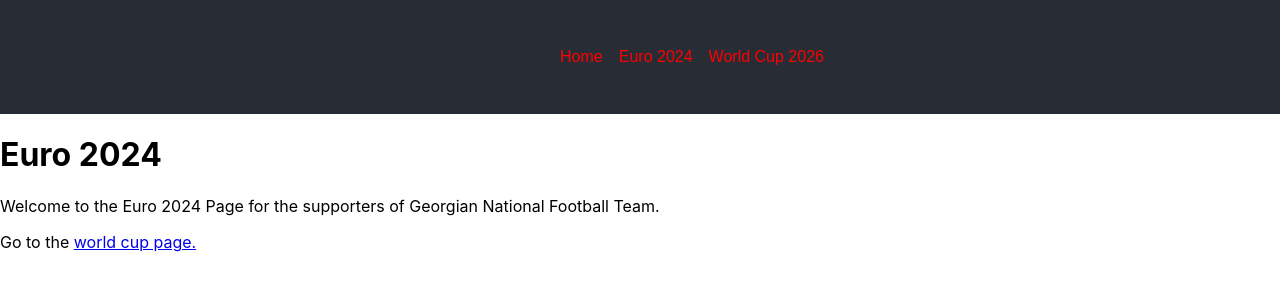
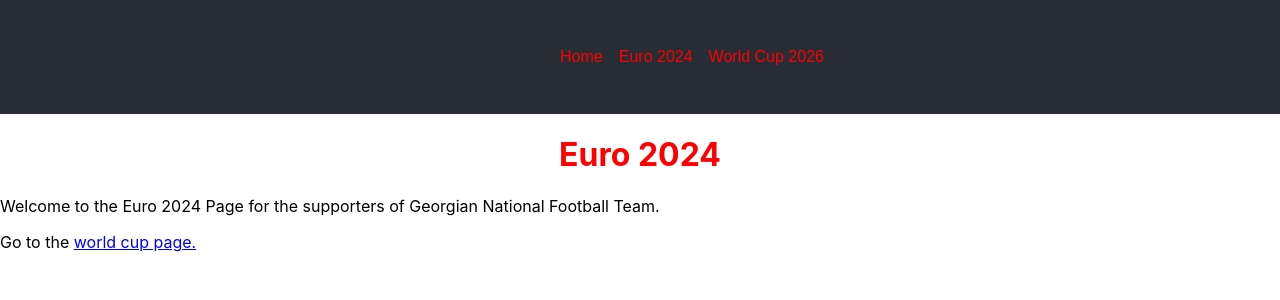
Before and after one commit to Lukakhuza/georgian-football, a React (Create React App) app: page /euro2024 in a window 1280 px wide. Shown: the top 300 px of the page. Built offline with nearby package versions, Linux system fonts and the light colour scheme; a web font is replaced by a local one.

Commit message:
changing the color of page headings

```diff
--- a/src/App.css
+++ b/src/App.css
@@ -21,3 +21,8 @@
 .App-link {
   color: #61dafb;
 }
+
+.pageHeading {
+  text-align: center;
+  color: red
+}
--- a/src/pages/Euro2024.js
+++ b/src/pages/Euro2024.js
@@ -3,7 +3,7 @@ import { Link } from "react-router-dom";
 export default function Euro2024() {
   return (
     <>
-      <h1>Euro 2024</h1>
+      <h1 className="pageHeading">Euro 2024</h1>
       <p>
         Welcome to the Euro 2024 Page for the supporters of Georgian National
         Football Team.
--- a/src/pages/WorldCup2026.js
+++ b/src/pages/WorldCup2026.js
@@ -1,7 +1,7 @@
 export default function WorldCup2026() {
   return (
     <>
-      <h1>World Cup 2026</h1>
+      <h1 className="pageHeading">World Cup 2026</h1>
     </>
   );
 }
```
